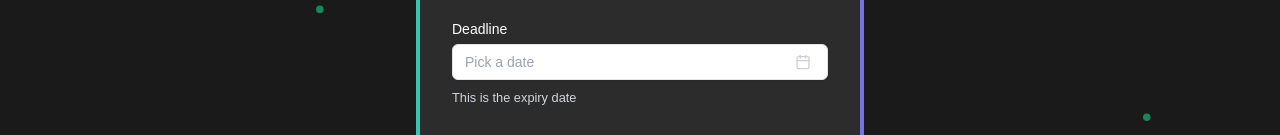
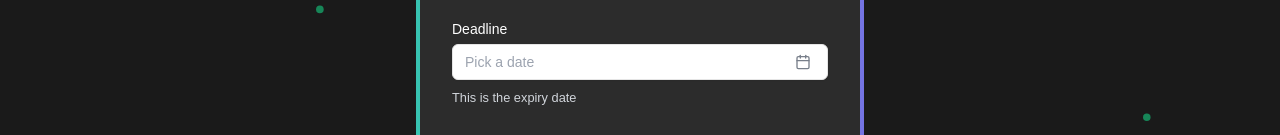
Before and after one commit to ryanschwarting/voting-frame, a Next.js app: page / in a window 1280 px wide. Shown: the part 262-397 px from the top of the page. Built offline with nearby package versions, Linux system fonts and the light colour scheme.

Commit message:
updated icon color

```diff
--- a/app/components/create-contest-form.tsx
+++ b/app/components/create-contest-form.tsx
@@ -173,7 +173,7 @@ export function CreateContestForm() {
                             ) : (
                               <span className="text-gray-400">Pick a date</span>
                             )}
-                            <CalendarIcon className="ml-auto h-4 w-4 opacity-50" />
+                            <CalendarIcon className="ml-auto h-4 w-4 opacity-75 text-gray-600" />
                           </Button>
                         </FormControl>
                       </PopoverTrigger>
```
